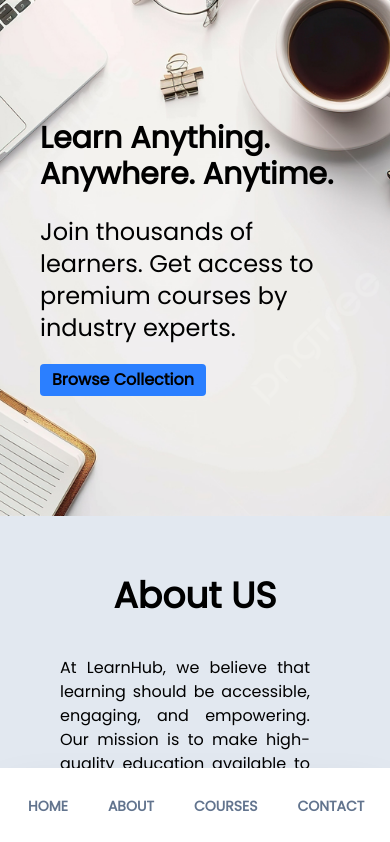
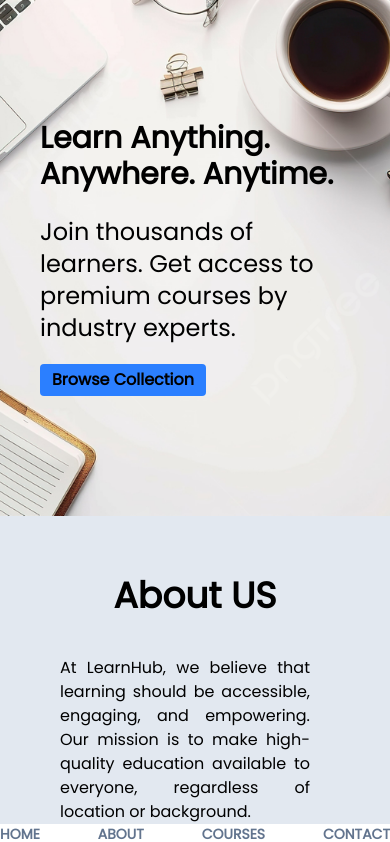
Before and after one commit to Rishi2057/react-course-selling-app, a React (Vite) app: page / in a window 390 px wide. Shown: the top 842 px of the page. Built offline with nearby package versions, Linux system fonts and the light colour scheme.

Commit message:
Update MobileNave.jsx

```diff
--- a/src/components/MobileNave.jsx
+++ b/src/components/MobileNave.jsx
@@ -10,7 +10,7 @@
 
 
                 <div className="w-full">
-                  <ul className="flex justify-between items-center gap-10 text-slate-500 hover:text-slate-900 p-7">
+                  <ul className="flex justify-between items-center gap-5 text-slate-500 hover:text-slate-900">
                     <a href="#home"><li className="text-sm md:text-slate-500 hover:text-slate-900 md:text-xl font-extrabold">HOME</li></a>
                     <a href="#about"><li className="text-sm md:text-slate-500 hover:text-slate-900 md:text-xl font-extrabold">ABOUT</li></a>
                     <a href="#courses"><li className="text-sm md:text-slate-500 hover:text-slate-900 md:text-xl font-extrabold">COURSES</li></a>
```
